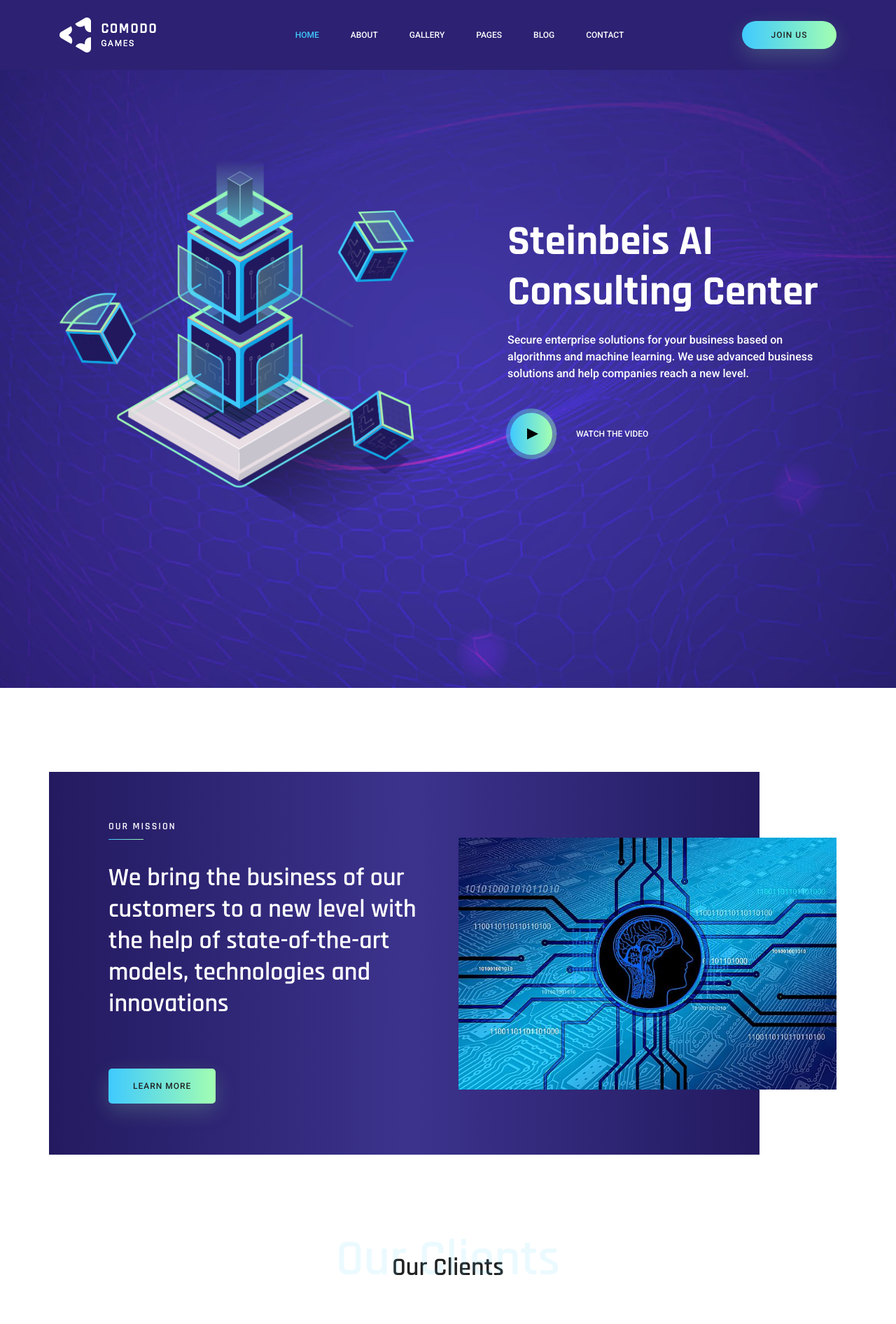
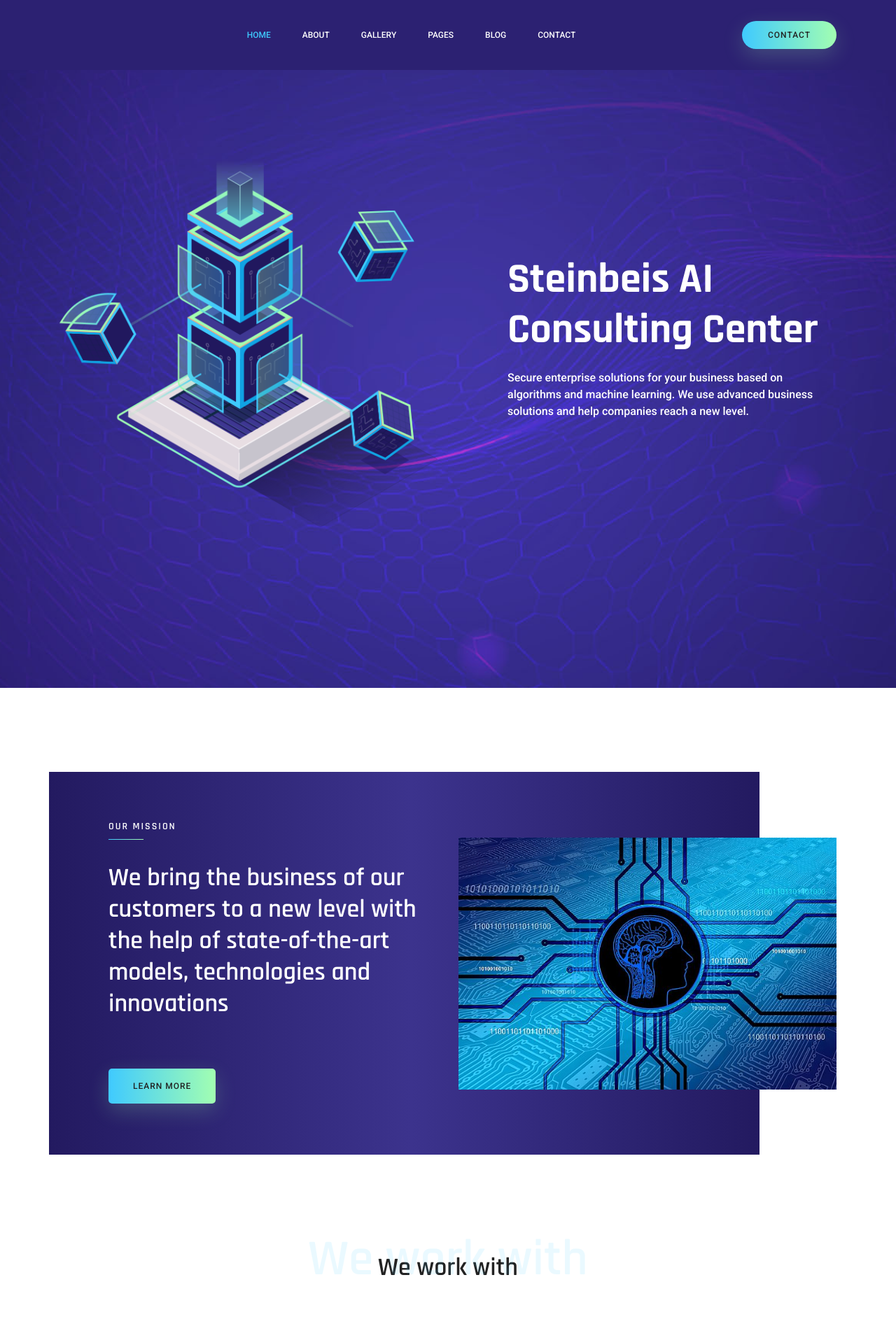
Before and after one commit to steinbeis-ai-consulting-center/steinbeis-ai-consulting-center.github.io, a plain HTML site: page index.html in a window 1280 px wide. Shown: the top 1892 px of the page at 70% size. Drawn offline with Linux system fonts and the light colour scheme; some packages are replaced by stand-ins of ours.

Commit message:
Add changes according to do

```diff
--- a/index.html
+++ b/index.html
@@ -6,7 +6,7 @@
 	<meta charset="utf-8">
 	<meta name="viewport" content="width=device-width, initial-scale=1, shrink-to-fit=no">
 	<link rel="icon" href="img/favicon.png" type="image/png">
-	<title>Comodo Games</title>
+	<title>Steinbeis AI Consulting Center</title>
 	<!-- Bootstrap CSS -->
 	<link rel="stylesheet" href="css/bootstrap.css">
 	<link rel="stylesheet" href="vendors/linericon/style.css">
@@ -28,7 +28,7 @@
 			<nav class="navbar navbar-expand-lg navbar-light">
 				<div class="container">
 					<!-- Brand and toggle get grouped for better mobile display -->
-					<a class="navbar-brand logo_h" href="index.html"><img src="img/logo.png" alt=""></a>
+					<a class="navbar-brand logo_h" href="index.html"><!-- <img src="img/logo.png" alt=""> --> </a>
 					<button class="navbar-toggler" type="button" data-toggle="collapse" data-target="#navbarSupportedContent"
 					 aria-controls="navbarSupportedContent" aria-expanded="false" aria-label="Toggle navigation">
 						<span class="icon-bar"></span>
@@ -61,7 +61,7 @@
 							<li class="nav-item"><a class="nav-link" href="contact.html">Contact</a></li>
 						</ul>
 						<ul class="nav navbar-nav navbar-right">
-							<li class="nav-item"><a href="#" class="primary_btn">join us</a></li>
+							<li class="nav-item"><a href="#" class="primary_btn">contact</a></li>
 						</ul>
 					</div>
 				</div>
@@ -91,6 +91,7 @@
 								for your business based on algorithms and machine learning.
 								We use advanced business solutions and help companies reach a new level.
 							</p>
+							<!--
 							<div class="d-flex align-items-center">
 								<a id="play-home-video" class="video-play-button" href="https://www.youtube.com/watch?v=vParh5wE-tM">
 									<span></span>
@@ -98,6 +99,7 @@
 								<div class="watch_video text-uppercase">
 									watch the video
 								</div>
+								-->
 							</div>
 						</div>
 					</div>
@@ -135,8 +137,8 @@
 			<div class="row">
 				<div class="col-lg-12">
 					<div class="main_title">
-						<h2>Our Clients</h2>
-						<h1>Our Clients</h1>
+						<h2>We work with</h2>
+						<h1>We work with</h1>
 					</div>
 				</div>
 			</div>
@@ -446,6 +448,7 @@
 						</p>
 					</div>
 				</div>-->
+				<!--
 				<div class="testi_item">
 					<img src="img/quote.png" alt="">
 					<h4>Fanny Spencer</h4>
@@ -463,7 +466,7 @@
 							across her face <br> and She is the host to your journey.
 						</p>
 					</div>
-				</div>
+				</div> -->
 			</div>
 		</div>
 	</section>
@@ -614,8 +617,8 @@
 			<div class="row">
 				<div class="col-lg-6 col-md-6 col-sm-12">
 					<div class="newsletter_inner">
-						<h1>Subscribe Our Newsletter</h1>
-						<p>We won’t send any kind of spam</p>
+						<h1>Contact us</h1>
+						<!--<p>We won’t send any kind of spam</p>-->
 					</div>
 				</div>
 				<div class="col-lg-6 col-md-6 col-sm-12">
@@ -640,6 +643,7 @@
 	<!--================Footer Area =================-->
 	<footer class="footer_area section_gap_top">
 		<div class="container">
+			<!--
 			<div class="row footer_inner">
 				<div class="col-lg-3 col-sm-6">
 					<aside class="f_widget ab_widget">
@@ -701,6 +705,7 @@
 					</aside>
 				</div>
 			</div>
+			-->
 			<div class="row single-footer-widget">
 				<div class="col-lg-6 col-md-6 col-sm-12">
 					<div class="copy_right_text">
```
